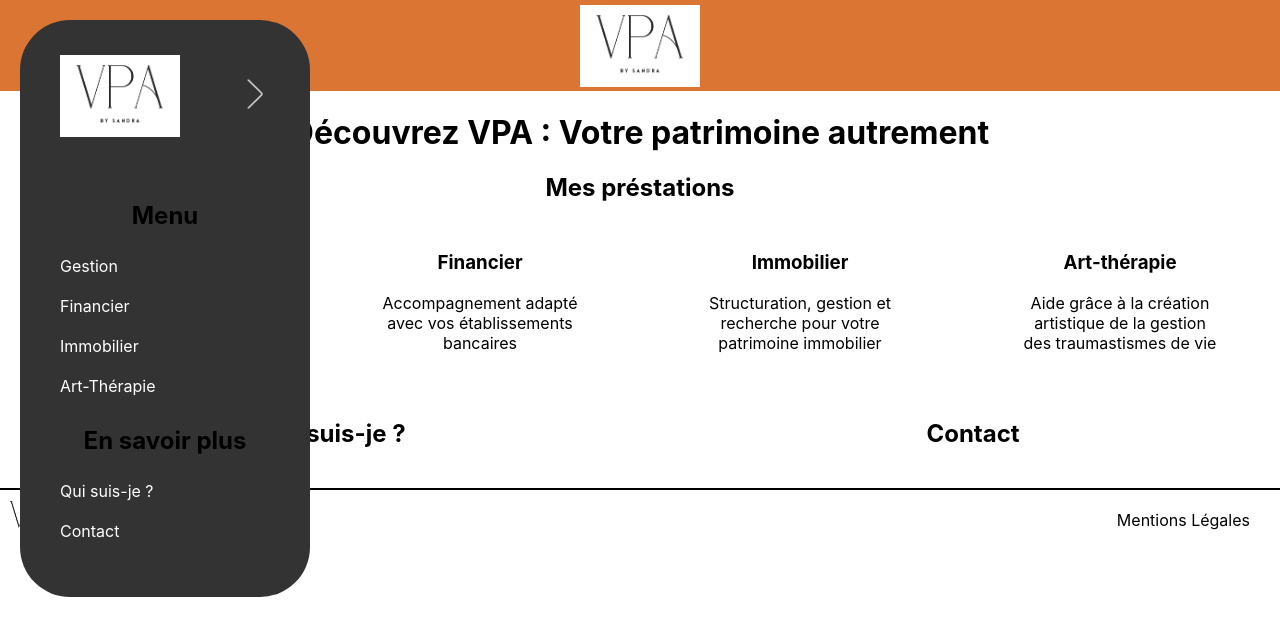
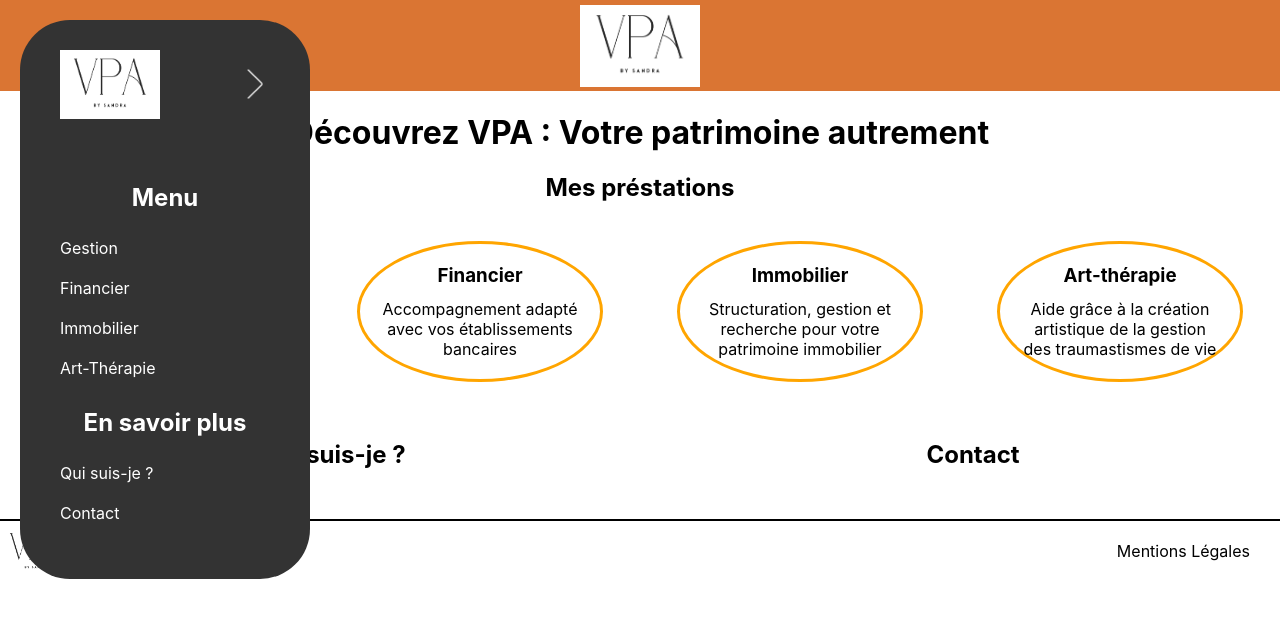
Before and after one commit to JeremyPromsy/SandraPro, a React (Create React App) app in the folder frontsandra/: page / in a window 1280 px wide. Shown: the top 636 px of the page. Built offline with nearby package versions, Linux system fonts and the light colour scheme.

Commit message:
Avancement

```diff
--- a/frontsandra/src/components/Nav.jsx
+++ b/frontsandra/src/components/Nav.jsx
@@ -12,11 +12,15 @@
     setIsSidebarOpen(!isSidebarOpen);
   };
 
+  const handleLinkClick = () => {
+    setIsSidebarOpen(false); // Fermer la sidebar lorsqu'un lien est cliqué
+  };
+
   return (
     <div className="container">
       <nav className={`sidebar ${isSidebarOpen ? "sidebar-open" : "reopen-btn"}`}>
         <div className="sidebar-top">
-          <NavLink to="/">
+          <NavLink to="/" onClick={handleLinkClick}>
             <img className="logo-img" src={logo} alt="logo VPA" />
           </NavLink>
           <div className="expand_btn">
@@ -27,25 +31,25 @@
           <h2>Menu</h2>
           <ul className="classNav">
             <li className="nav-links nav-links1">
-              <NavLink to="/Gestion">Gestion</NavLink>
+              <NavLink to="/Gestion" onClick={handleLinkClick}>Gestion</NavLink>
             </li>
             <li className="nav-links nav-links2">
-              <NavLink to="/financier">Financier</NavLink>
+              <NavLink to="/financier" onClick={handleLinkClick}>Financier</NavLink>
             </li>
             <li className="nav-links nav-links3">
-              <NavLink to="/immobilier">Immobilier</NavLink>
+              <NavLink to="/immobilier" onClick={handleLinkClick}>Immobilier</NavLink>
             </li>
             <li className="nav-links nav-links4">
-              <NavLink to="/art-thérapie">Art-Thérapie</NavLink>
+              <NavLink to="/art-thérapie"onClick={handleLinkClick}>Art-Thérapie</NavLink>
             </li>
           </ul>
           <h2>En savoir plus</h2>
           <ul className="classNav">
             <li className="nav-links nav-links5">
-              <NavLink to="/informations">Qui suis-je ?</NavLink>
+              <NavLink to="/informations"onClick={handleLinkClick}>Qui suis-je ?</NavLink>
             </li>
             <li className="nav-links nav-links6">
-              <NavLink to="/contact">Contact</NavLink>
+              <NavLink to="/contact"onClick={handleLinkClick}>Contact</NavLink>
             </li>
           </ul>
         </div>
--- a/frontsandra/src/pages/Home.jsx
+++ b/frontsandra/src/pages/Home.jsx
@@ -1,6 +1,7 @@
 import React from "react";
 import "../styles/home.css"
 import { NavLink } from "react-router-dom";
+import logoNav from "../assets/VPA-Logo.png";
 
 function Home () {
     return (
@@ -11,7 +12,10 @@
                     <div className="presentationActivite">
                     <div className="gestion presInd">
                         <NavLink to="/gestion">
+                            <div className="titrePres">
+                            <img className="logo-img" src={logoNav} alt="logo VPA" />
                             <h3>Gestion</h3>
+                            </div>
                             <p>Pour vous aider au quotidien dans toutes les tâches administratives et personnelles.</p>
                         </NavLink>
                     </div>
--- a/frontsandra/src/styles/home.css
+++ b/frontsandra/src/styles/home.css
@@ -3,7 +3,39 @@
     color: black;
 }
 
+h3 {
+    padding-bottom: 2px;
+    margin: 0;
+    /*background-image: url("../assets/VPA-Logo.png");*/
+}
 
+.titrePres{
+    border-bottom: solid 2px black;
+    position: relative;
+    height: 40px;
+    display: flex;
+    justify-content: center;
+    align-items: center;
+}
+
+.titrePres img {
+position:absolute;
+z-index: 1;
+height: 40px;
+}
+
+.titrePres h3 {
+    position:absolute;
+    z-index: 2;
+    align-items: baseline;
+    justify-content: center;
+}
+
+
+p {
+    margin: 0;
+    padding-top: 10px;
+}
 
 a {
     text-decoration: none;
@@ -11,6 +43,9 @@
 
 .presInd{
     max-width: 200px;
+    border: solid orange 3px;
+    padding:20px;
+    border-radius: 50%;
 }
 
 .presInd p {
--- a/frontsandra/src/styles/nav.css
+++ b/frontsandra/src/styles/nav.css
@@ -41,7 +41,7 @@
     padding: 20px;
   }
 
-  .logo-img {
+  .sidebar-top .logo-img {
     width: 100px;
   }
 
@@ -64,6 +64,7 @@
 
   .sidebar-links h2 {
     margin-bottom: 10px;
+    color: #fff;
   }
 
   .classNav {
--- a/frontsandra/src/styles/navlogo.css
+++ b/frontsandra/src/styles/navlogo.css
@@ -2,13 +2,13 @@
     background: rgba(218,117,51,1);
   }
 
-  .logoNav {
+  .navLogo .logoNav {
     display: flex;
     justify-content: center;
     align-items: center;
   }
 
-  .logo-img {
+  .navLogo .logo-img {
     width: 120px;
     margin-top: 5px;
     height: 100%;
```
